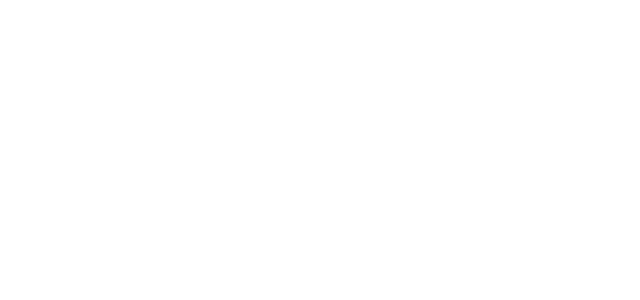
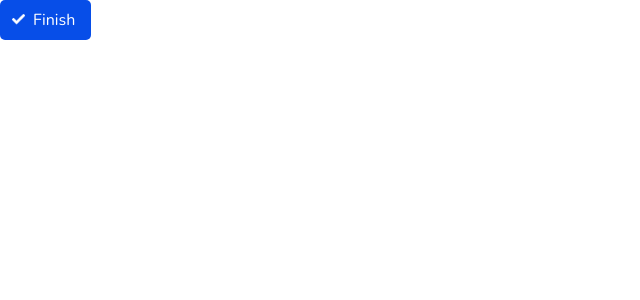
Before and after one commit to Fernanda-ttorres/Form-Challenge, a React (Vite) app in the folder form-challenge/: page / in a window 1280 px wide. Shown: the top 300 px of the page, without its empty margins (0-640 px from the left). Built offline with nearby package versions, Linux system fonts and the light colour scheme.

Commit message:
refactor: folder name change

```diff
--- a/form-challenge/src/App.jsx
+++ b/form-challenge/src/App.jsx
@@ -1,6 +1,10 @@
+import Button from "./Components/Button/Button"
+import Image from "./Assets/check.png"
+import ImageTwo from "./Assets/right-arrow.png"
+
 function App() {
   return (
-    <></>
+    <> <Button id="finish" text="Finish" image={Image}/> </>
   )
 }
 
--- a/form-challenge/src/Components/Micro/Button/Button.styled.js
+++ b/form-challenge/src/Components/Button/Button.styled.js
@@ -8,7 +8,7 @@ const DivButton = styled.div`
         background-color: #074EE8;
         color: white;
         border: none;
-        border-radius: 5px;
+        border-radius: 0.3125rem;
         width: 5.68rem;
         height: 2.5rem;
         font-size: 1rem;
@@ -26,7 +26,7 @@ const DivButton = styled.div`
         background-color: #074EE8;
         color: white;
         border: none;
-        border-radius: 5px;
+        border-radius: 0.3125rem;
         width: 5.18rem;
         height: 2.5rem;
         font-size: 1rem;
@@ -44,15 +44,15 @@ const DivButton = styled.div`
         background-color: #074EE8;
         color: white;
         border: none;
-        border-radius: 5px;
+        border-radius: 0.3125rem;
         width: 6.81rem;
         height: 2.5rem;
         font-size: 1rem;
         display: flex;
         align-items: center;
         justify-content: center;
-        gap: 10px;
-        padding: 0 12px;
+        gap: 0.625rem;
+        padding: 0 0.75rem;
     }
 `;
 
```
Also changed, not shown: form-challenge/src/Components/Button/Button.jsx (renamed from form-challenge/src/Components/Micro/Button/Button.jsx).
